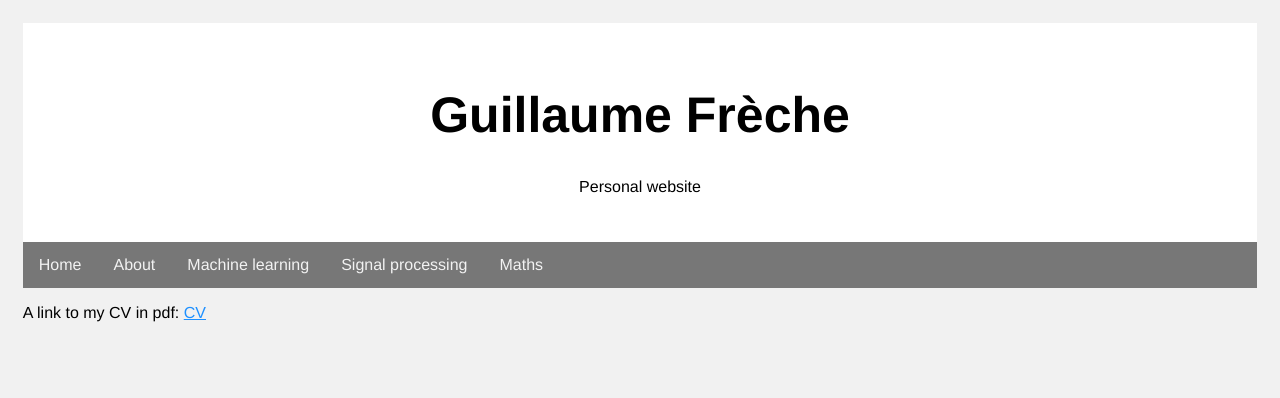
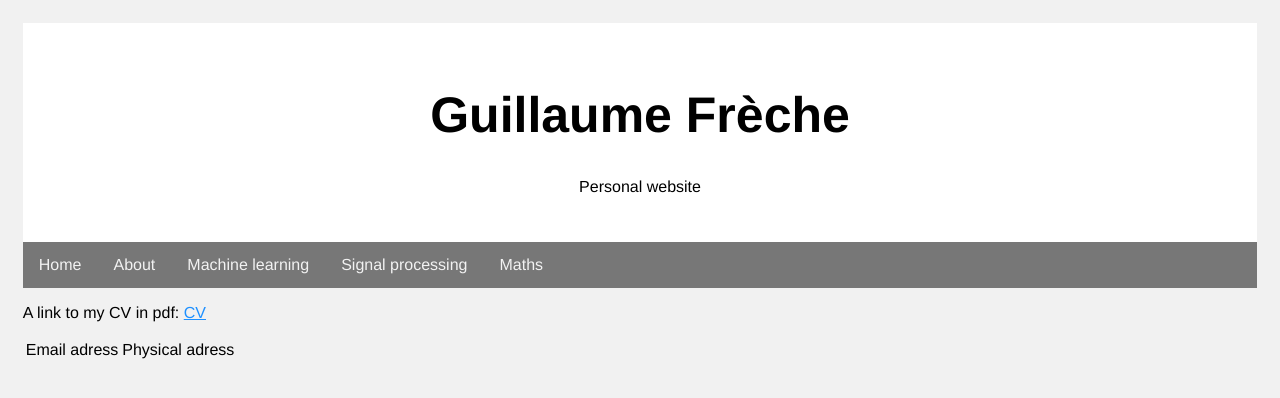
Before and after one commit to grfreche/grfreche.github.io, a Jekyll site: the page built from about.md, in a window 1280 px wide. Shown: the top 398 px of the page. Built offline with Jekyll 4.4.1, drawn with Linux system fonts in a browser that asks for light colours.

Commit message:
Update about.md

```diff
--- a/about.md
+++ b/about.md
@@ -5,3 +5,12 @@ permalink: /about/
 ---
 
 A link to my CV in pdf: <a href="https://grfreche.github.io/pdfs/Resume_2019.pdf" class="image fit">CV</a>
+
+<table>
+    <tbody>
+        <tr>
+            <td>Email adress</td>
+            <td>Physical adress</td>
+        </tr>
+    </tbody>
+</table>
```
